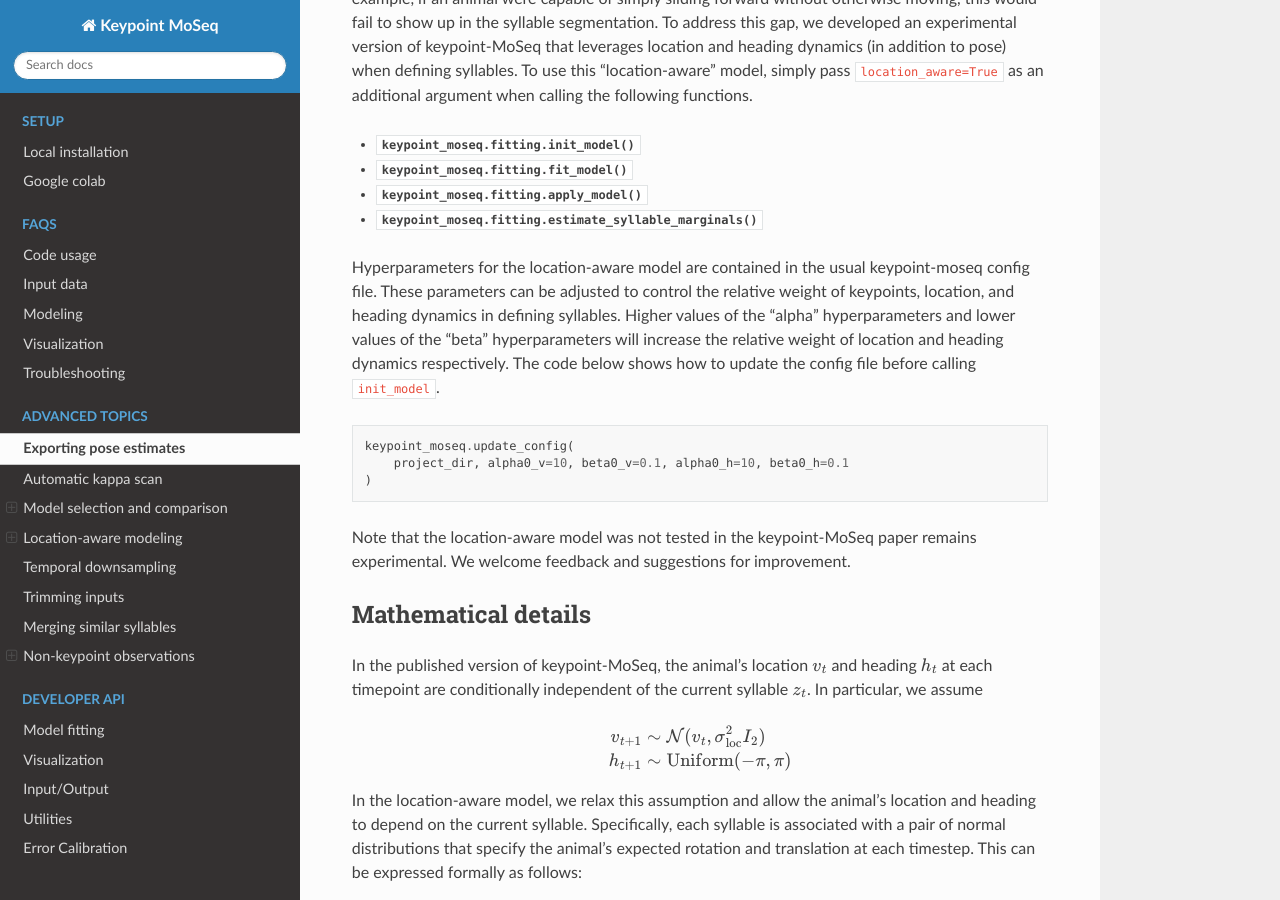
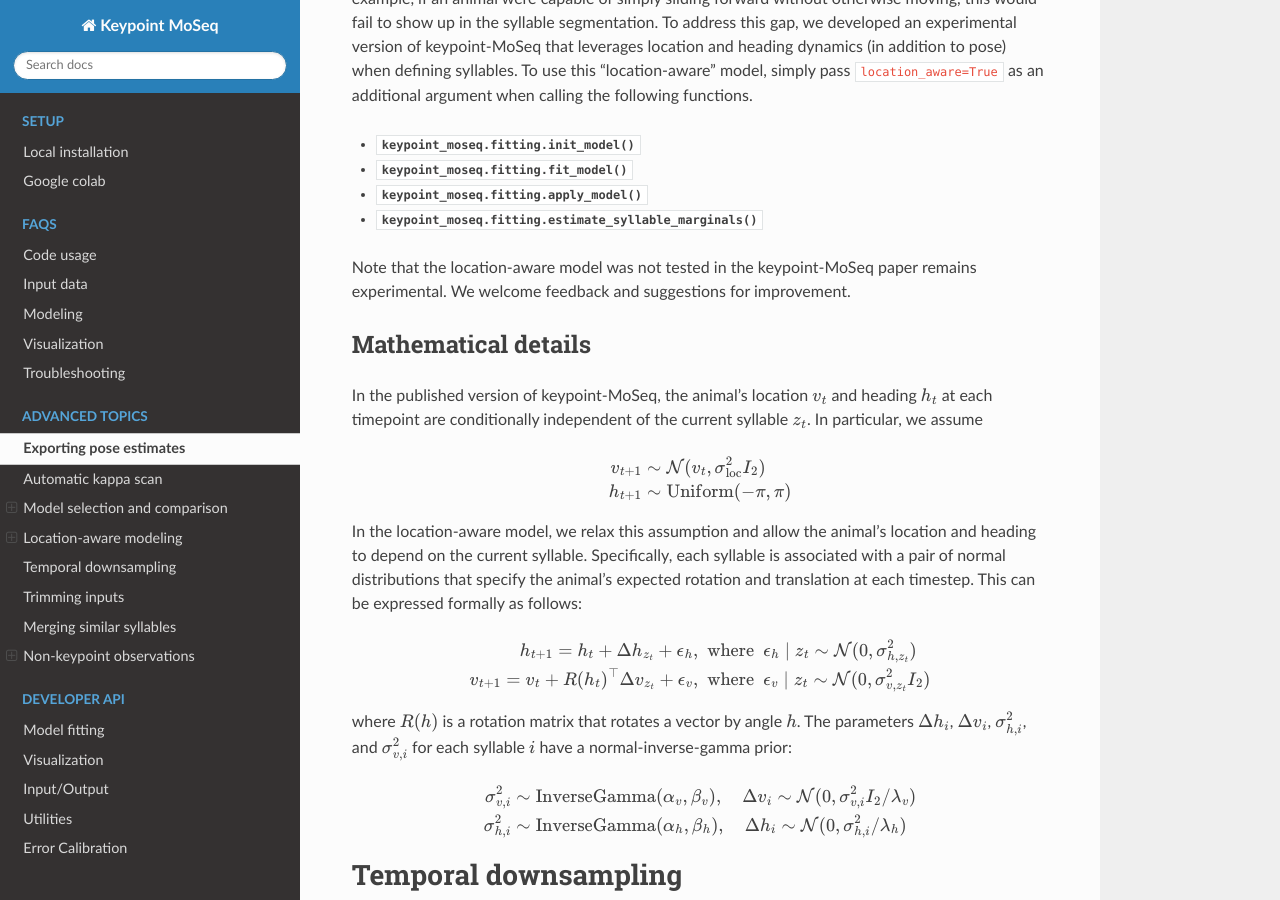
Before and after one commit to dattalab/keypoint-moseq, a Sphinx documentation site: the page built from docs/source/advanced.rst, in a window 1280 px wide and 900 px high, scrolled down 5914 px. Built offline with Sphinx 7.4.7 and the Read the Docs theme 3.1.0, drawn with Linux system fonts in a browser that asks for light colours; pages that are not in the unit, such as notebooks, are missing from menus.

```diff
--- a/docs/source/advanced.rst
+++ b/docs/source/advanced.rst
@@ -255,14 +255,6 @@
 - :py:func:`keypoint_moseq.fitting.apply_model`
 - :py:func:`keypoint_moseq.fitting.estimate_syllable_marginals`
 
-Hyperparameters for the location-aware model are contained in the usual keypoint-moseq config file. These parameters can be adjusted to control the relative weight of keypoints, location, and heading dynamics in defining syllables. Higher values of the "alpha" hyperparameters and lower values of the "beta" hyperparameters will increase the relative weight of location and heading dynamics respectively. The code below shows how to update the config file before calling ``init_model``.
-
-.. code-block:: python
-
-    keypoint_moseq.update_config(
-        project_dir, alpha0_v=10, beta0_v=0.1, alpha0_h=10, beta0_h=0.1
-    )
-
 Note that the location-aware model was not tested in the keypoint-MoSeq paper remains experimental. We welcome feedback and suggestions for improvement.
 
 
```
